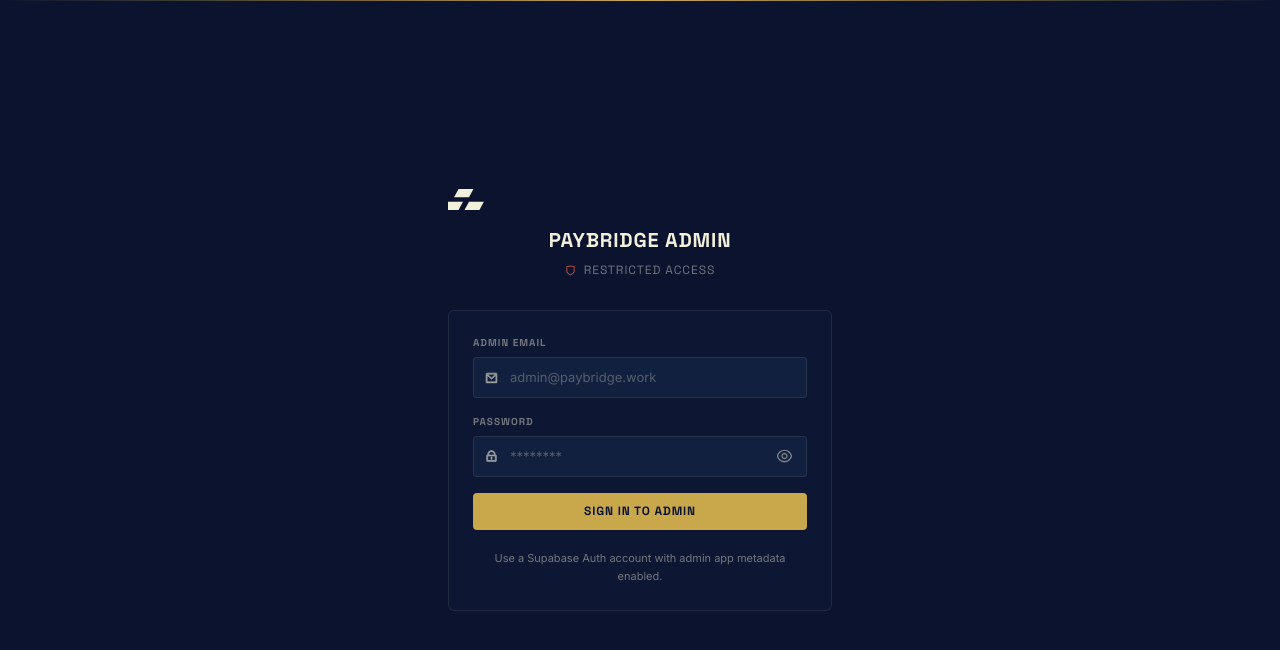
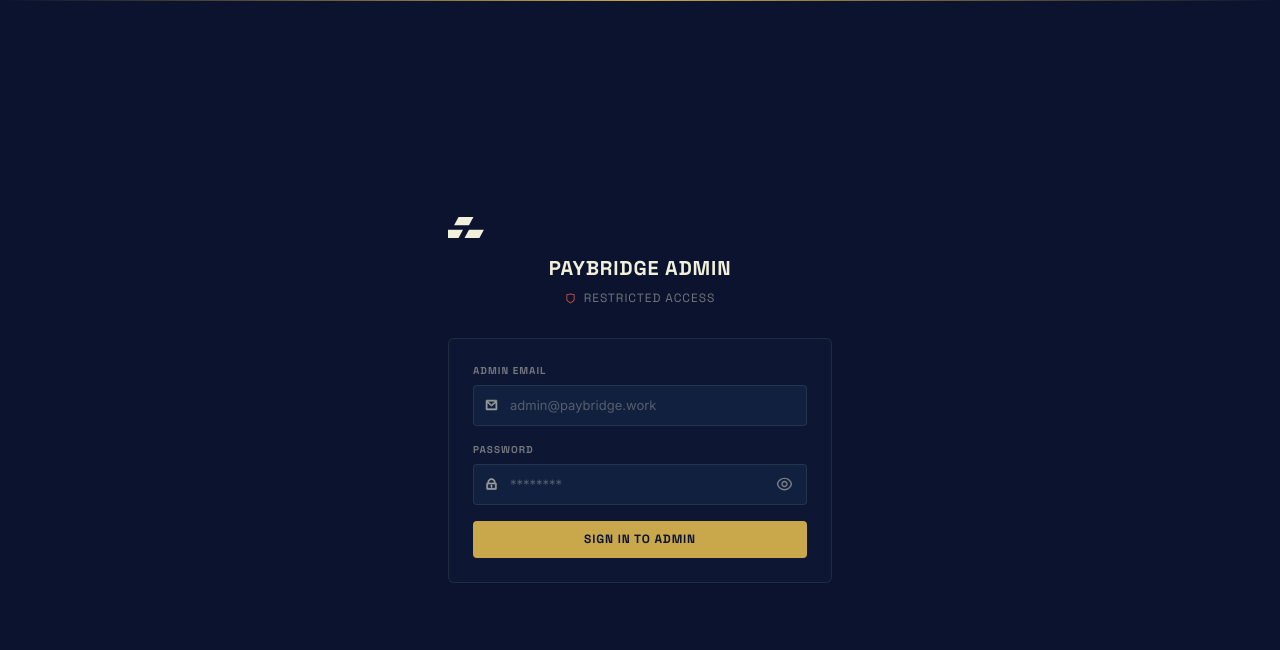
Before and after one commit to denzelgerman234-hub/paybridge, a React (Vite) app: page /admin/login in a window 1280 px wide. Shown: the top 650 px of the page. Built offline with nearby package versions, Linux system fonts and the light colour scheme; no server answers.

Commit message:
fix(admin): remove login helper text

```diff
--- a/src/pages/admin/AdminLogin.tsx
+++ b/src/pages/admin/AdminLogin.tsx
@@ -142,10 +142,6 @@
               ) : 'Sign In to Admin'}
             </button>
           </form>
-
-          <p className="mt-5 text-center text-[11px] leading-relaxed" style={{ color: DIM }}>
-            Use a Supabase Auth account with admin app metadata enabled.
-          </p>
         </div>
       </div>
     </div>
```
